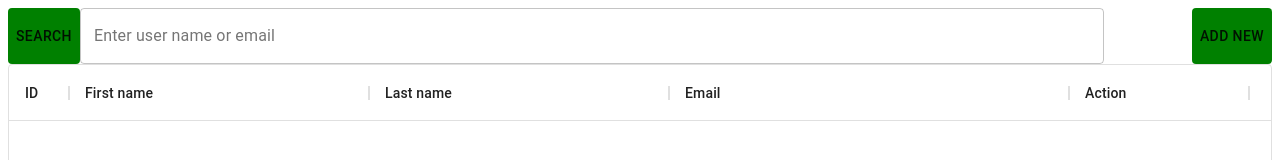
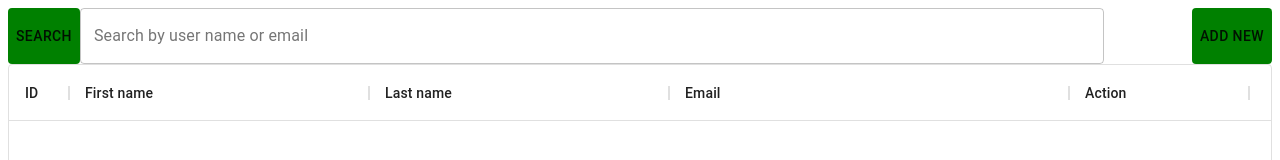
Before and after one commit to TasnimAfra-73/UserPanel-React, a React (Create React App) app: page / in a window 1280 px wide. Shown: the top 160 px of the page. Built offline with nearby package versions, Linux system fonts and the light colour scheme.

Commit message:
Search module implemented

```diff
--- a/src/App.js
+++ b/src/App.js
@@ -51,7 +51,7 @@ function App() {
   return (
     <div>
       <div style={{ display: "flex", justifyContent: "space-between" }}>
-        <Searchbar />
+        <Searchbar users={users} setUsers={setUsers} getUsers={getUsers} />
         <Button style={{ backgroundColor: "green" }} onClick={handleOpen}>
           Add New
         </Button>
--- a/src/components/SearchBar.js
+++ b/src/components/SearchBar.js
@@ -1,4 +1,4 @@
-import React from "react";
+import React, { useState } from "react";
 import { makeStyles } from "@material-ui/core/styles";
 import TextField from "@material-ui/core/TextField";
 import Button from "@material-ui/core/Button";
@@ -11,14 +11,62 @@ const useStyles = makeStyles((theme) => ({
   },
 }));
 
-export default function SearchBar() {
+export default function SearchBar({ users, setUsers }) {
+  const [searchInput, setSearchInput] = useState("");
   const classes = useStyles();
+  const searchArray = JSON.parse(localStorage.getItem("users"));
+
+  const getUsers = () => {
+    let tempUsers = JSON.parse(localStorage.getItem("users"));
+    console.log("get users called");
+    if (!tempUsers) {
+      localStorage.setItem("users", JSON.stringify([]));
+      tempUsers = JSON.parse(localStorage.getItem("users"));
+    }
+    setUsers(tempUsers);
+  };
+
+  const handleSubmit = (event) => {
+    event.preventDefault();
+    let tempUsers = [];
+    if (searchInput === "") {
+      getUsers();
+    }
+
+    searchArray.forEach((element) => {
+      var firstName = element.firstName;
+      var lastName = element.lastName;
+      var email = element.email;
+      if (
+        firstName.includes(searchInput) ||
+        lastName.includes(searchInput) ||
+        email.includes(searchInput)
+      ) {
+        tempUsers.push(element);
+        setUsers(tempUsers);
+        console.log(users);
+      }
+    });
+  };
 
   return (
-    <div style = {{display: "flex" }}>
+    <div style={{ display: "flex" }}>
       <Button style={{ backgroundColor: "green" }}>Search</Button>
-      <form className={classes.root} noValidate autoComplete="off">
-      <TextField id="outlined-search" label="Enter user name or email" type="search" variant="outlined" />
+      <form
+        className={classes.root}
+        noValidate
+        autoComplete="off"
+        onSubmit={handleSubmit}
+      >
+        <TextField
+          id="outlined-search"
+          label="Search by user name or email"
+          type="search"
+          variant="outlined"
+          onChange={(event) => {
+            setSearchInput(event.target.value);
+          }}
+        />
       </form>
     </div>
   );
--- a/src/components/userTable.js
+++ b/src/components/userTable.js
@@ -5,7 +5,7 @@ import { makeStyles } from "@material-ui/core/styles";
 import Modal from "@material-ui/core/Modal";
 import EditForm from "./EditForm";
 
-export default function DataTable({ users, setUsers }) {
+export default function DataTable({ users, setUsers}) {
   console.log(users);
   const columns = [
     {
```
